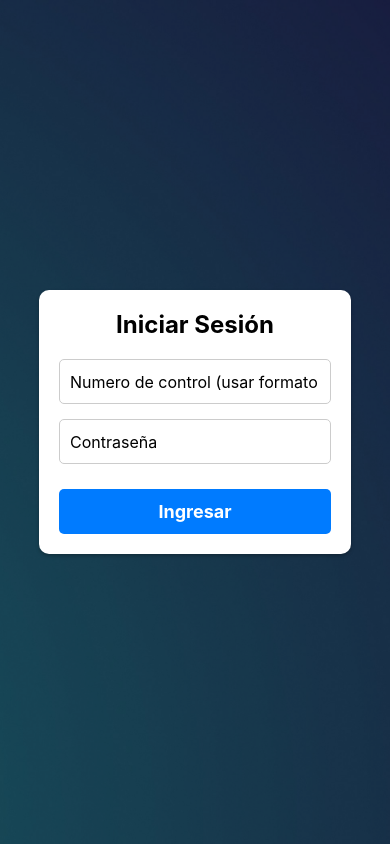
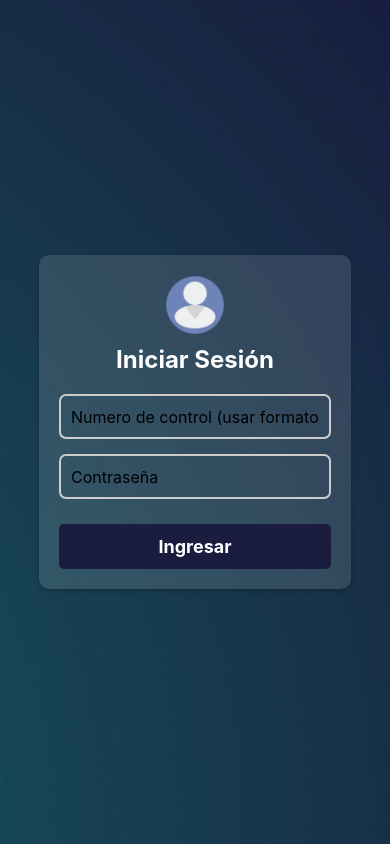
Before and after one commit to AracelyGlez/helperweb, a React Native app: screen /Login in a window 390 px wide. Built offline with nearby package versions, Linux system fonts and the light colour scheme.

Commit message:
diseñe login

```diff
--- a/package.json
+++ b/package.json
@@ -26,6 +26,7 @@
     "react-native-linear-gradient": "^2.8.3",
     "react-native-safe-area-context": "^4.12.0",
     "react-native-screens": "~4.4.0",
+    "react-native-vector-icons": "^10.2.0",
     "react-native-web": "~0.19.13",
     "router": "^2.2.0"
   },
--- a/src/screens/HomeScreen.tsx
+++ b/src/screens/HomeScreen.tsx
@@ -57,7 +57,7 @@ export default function HomeScreen() {
   return (
     <View style={styles.container}>
       {/* El título de bienvenida siempre se muestra si el usuario está logueado */}
-      <Text style={styles.title}>Bienvenido a la aplicación</Text>
+    <Text style={styles.title}>Bienvenido a la aplicación</Text>
 
       {/* 1. Botón Cerrar Sesión: Visible para CUALQUIER usuario logueado */}
       {/* Ya verificamos que hay un currentUser arriba, así que este se mostrará si isLoading es false */}
--- a/src/screens/LoginScreen.tsx
+++ b/src/screens/LoginScreen.tsx
@@ -1,6 +1,9 @@
 import { StyleSheet, Text, View, TextInput, Pressable, Alert, ImageBackground } from 'react-native';
 import { useState } from 'react';
 import { useNavigation } from '@react-navigation/native';
+import { Image } from 'react-native';
+
+
 
 // Importa la función de inicio de sesión y la clase FirebaseError
 import { signInWithEmailAndPassword} from 'firebase/auth';
@@ -69,6 +72,12 @@ export default function LoginScreen() {
       >
       <View style={styles.container}>
       <View style={styles.loginBox}>
+
+  <Image
+    source={require('../../assets/usuario.png')}
+    style={styles.icon}
+  />
+
         <Text style={styles.title}>Iniciar Sesión</Text>
 
         <TextInput
@@ -112,7 +121,7 @@ const styles = StyleSheet.create({
   loginBox: {
     width: '80%',
     maxWidth: 400,
-    backgroundColor: 'white',
+    backgroundColor: 'rgba(255, 255, 255, 0.12)',
     borderRadius: 10,
     padding: 20,
     shadowColor: '#000',
@@ -126,19 +135,20 @@ const styles = StyleSheet.create({
     fontSize: 24,
     fontWeight: 'bold',
     marginBottom: 20,
+    color: '#FFFF'
   },
   input: {
     width: '100%',
     height: 45,
     borderColor: '#ccc',
-    borderWidth: 1,
-    borderRadius: 5,
+    borderWidth: 2,
+    borderRadius: 7,
     paddingHorizontal: 10,
     marginBottom: 15,
     fontSize: 16,
   },
   button: {
-    backgroundColor: '#007bff',
+    backgroundColor: '#1A1C40',
     paddingVertical: 12,
     paddingHorizontal: 20,
     borderRadius: 5,
@@ -151,4 +161,10 @@ const styles = StyleSheet.create({
     fontWeight: 'bold',
     fontSize: 18,
   },
+  icon: {
+  width: 60,
+  height: 60,
+  marginBottom: 10,
+},
+
 });
```
Also changed, not shown: assets/usuario.png (added), 1 other file (tests, documents, lock files or other folders).
